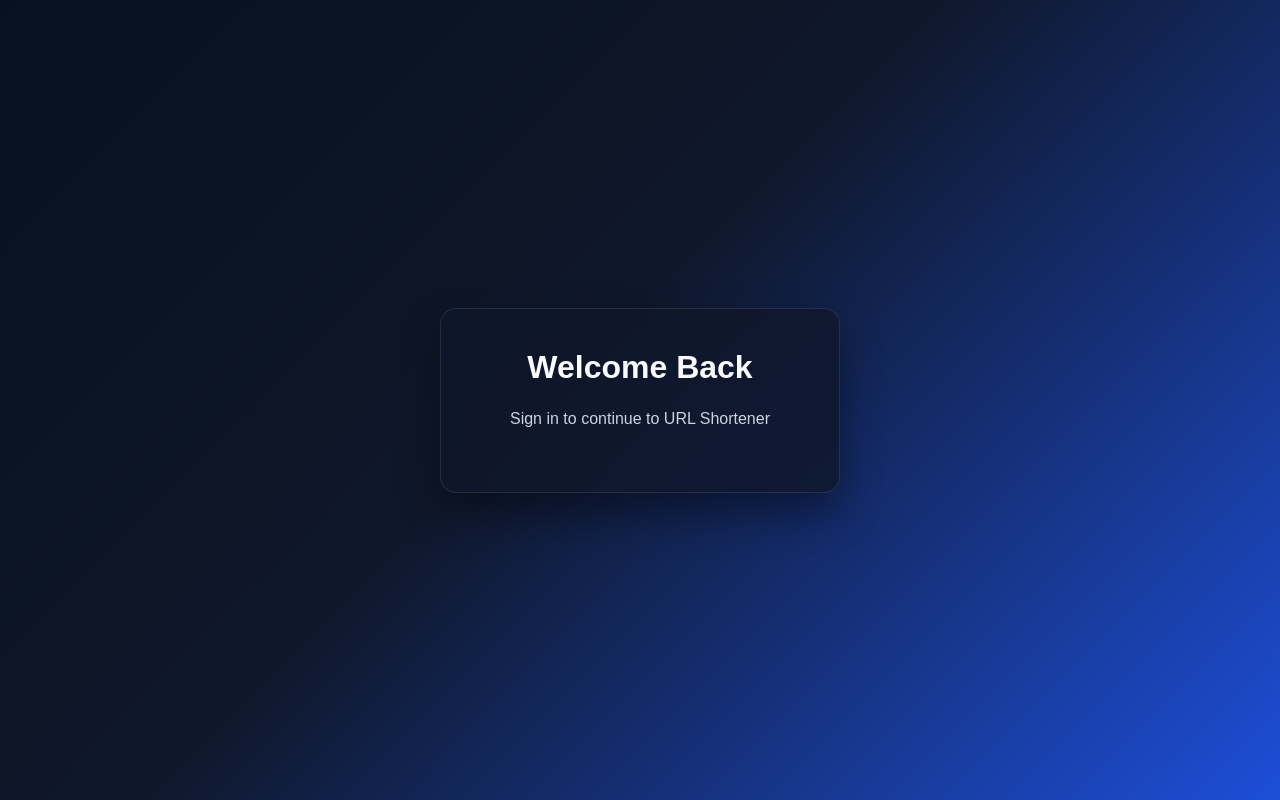
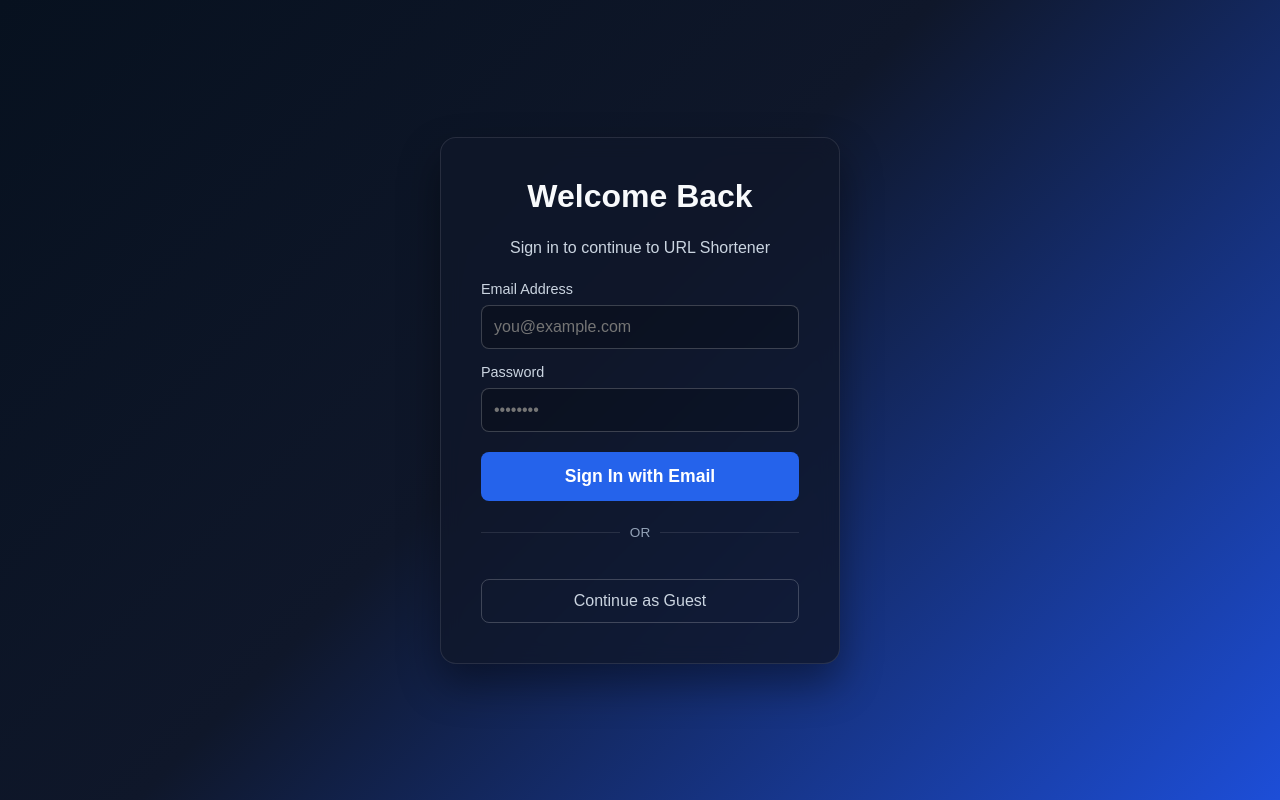
Before and after one commit to hackerX-Sam/QUICKLINK-Url-shortener, a website: page login.html in a window 1280 px wide. Drawn offline with Linux system fonts and the light colour scheme.

Commit message:
feat: add email and guest login UI

```diff
--- a/login.html
+++ b/login.html
@@ -71,12 +71,59 @@
       .btn:hover {
         background: #1d4ed8;
       }
+      .divider {
+        display: flex;
+        align-items: center;
+        text-align: center;
+        color: #94a3b8;
+        font-size: 0.85rem;
+        margin: 24px 0;
+      }
+      .divider::before, .divider::after {
+        content: '';
+        flex: 1;
+        border-bottom: 1px solid rgba(255, 255, 255, 0.1);
+      }
+      .divider span {
+        padding: 0 10px;
+      }
+      .btn-guest {
+        width: 100%;
+        padding: 12px;
+        background: transparent;
+        color: #cbd5e1;
+        border: 1px solid rgba(255, 255, 255, 0.2);
+        border-radius: 8px;
+        font-size: 1rem;
+        cursor: pointer;
+        transition: all 0.3s ease;
+      }
+      .btn-guest:hover {
+        background: rgba(255, 255, 255, 0.05);
+        border-color: #cbd5e1;
+        color: white;
+      }
     </style>
   </head>
   <body>
     <div class="login-container">
       <h1>Welcome Back</h1>
       <p style="color: #cbd5e1; margin-bottom: 24px;">Sign in to continue to URL Shortener</p>
+
+      <!-- Email Login Form -->
+      <form id="emailLoginForm" class="input-group">
+        <label for="email">Email Address</label>
+        <input type="email" id="email" required placeholder="you@example.com" />
+
+        <label for="password" style="margin-top: 15px;">Password</label>
+        <input type="password" id="password" required placeholder="••••••••" />
+
+        <button type="submit" class="btn" style="margin-top: 20px;">Sign In with Email</button>
+      </form>
+
+      <div class="divider">
+        <span>OR</span>
+      </div>
 
       <!-- Google Sign-In Element -->
       <div id="g_id_onload"
@@ -87,7 +134,7 @@
          data-auto_prompt="false">
       </div>
       <div class="g_id_signin"
-         style="display: flex; justify-content: center;"
+         style="display: flex; justify-content: center; margin-bottom: 15px;"
          data-type="standard"
          data-shape="rectangular"
          data-theme="filled_black"
@@ -95,6 +142,9 @@
          data-size="large"
          data-logo_alignment="left">
       </div>
+
+      <!-- Guest Login -->
+      <button id="guestBtn" class="btn-guest">Continue as Guest</button>
 
     </div>
 
@@ -120,6 +170,33 @@
 
         window.location.href = '/app';
       }
+
+      // Email Login Handler
+      document.getElementById('emailLoginForm').addEventListener('submit', (e) => {
+        e.preventDefault();
+        const email = document.getElementById('email').value;
+        const name = email.split('@')[0];
+
+        const userProfile = {
+          name: name.charAt(0).toUpperCase() + name.slice(1),
+          email: email,
+          // Generate a dynamic avatar based on the name
+          picture: `https://ui-avatars.com/api/?name=${encodeURIComponent(name)}&background=2563eb&color=fff&size=128`
+        };
+        sessionStorage.setItem('userProfile', JSON.stringify(userProfile));
+        window.location.href = '/app';
+      });
+
+      // Guest Login Handler
+      document.getElementById('guestBtn').addEventListener('click', () => {
+        const userProfile = {
+          name: 'Guest User',
+          email: 'guest@example.com',
+          picture: 'https://ui-avatars.com/api/?name=Guest&background=64748b&color=fff&size=128'
+        };
+        sessionStorage.setItem('userProfile', JSON.stringify(userProfile));
+        window.location.href = '/app';
+      });
     </script>
   </body>
 </html>
```
